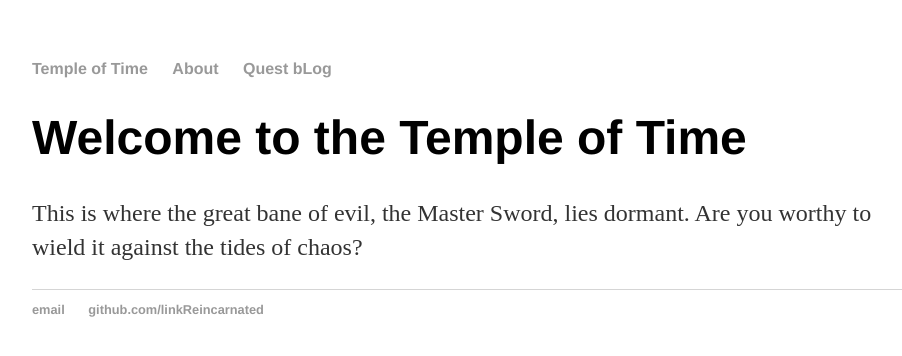
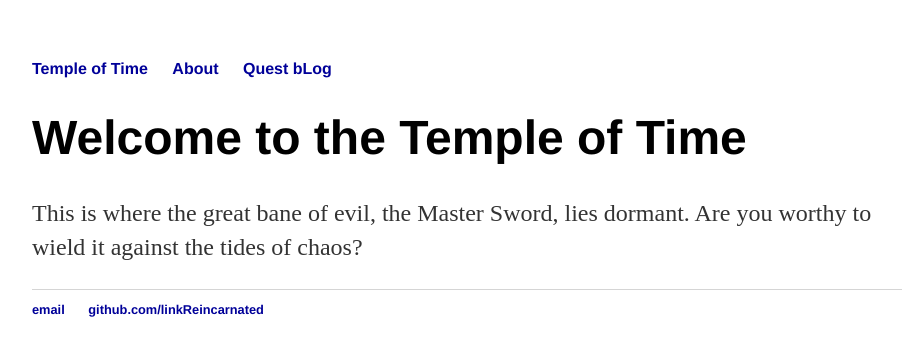
Before and after one commit to linkReincarnated/linkReincarnated.github.io, a Jekyll site: the page built from index.html, in a window 1280 px wide. Shown: the top 356 px of the page, without its empty margins (160-1062 px from the left). Built offline with Jekyll 4.4.1, drawn with Linux system fonts in a browser that asks for light colours.

Commit message:
Update main.css
Changed hyperlink colors

```diff
--- a/css/main.css
+++ b/css/main.css
@@ -14,7 +14,7 @@ nav ul li, footer ul li {
 }
 a {
     text-decoration: none;
-    color: #999;
+    color: rgb(0,0,153);
 }
 a:hover {
     text-decoration: underline;
```
